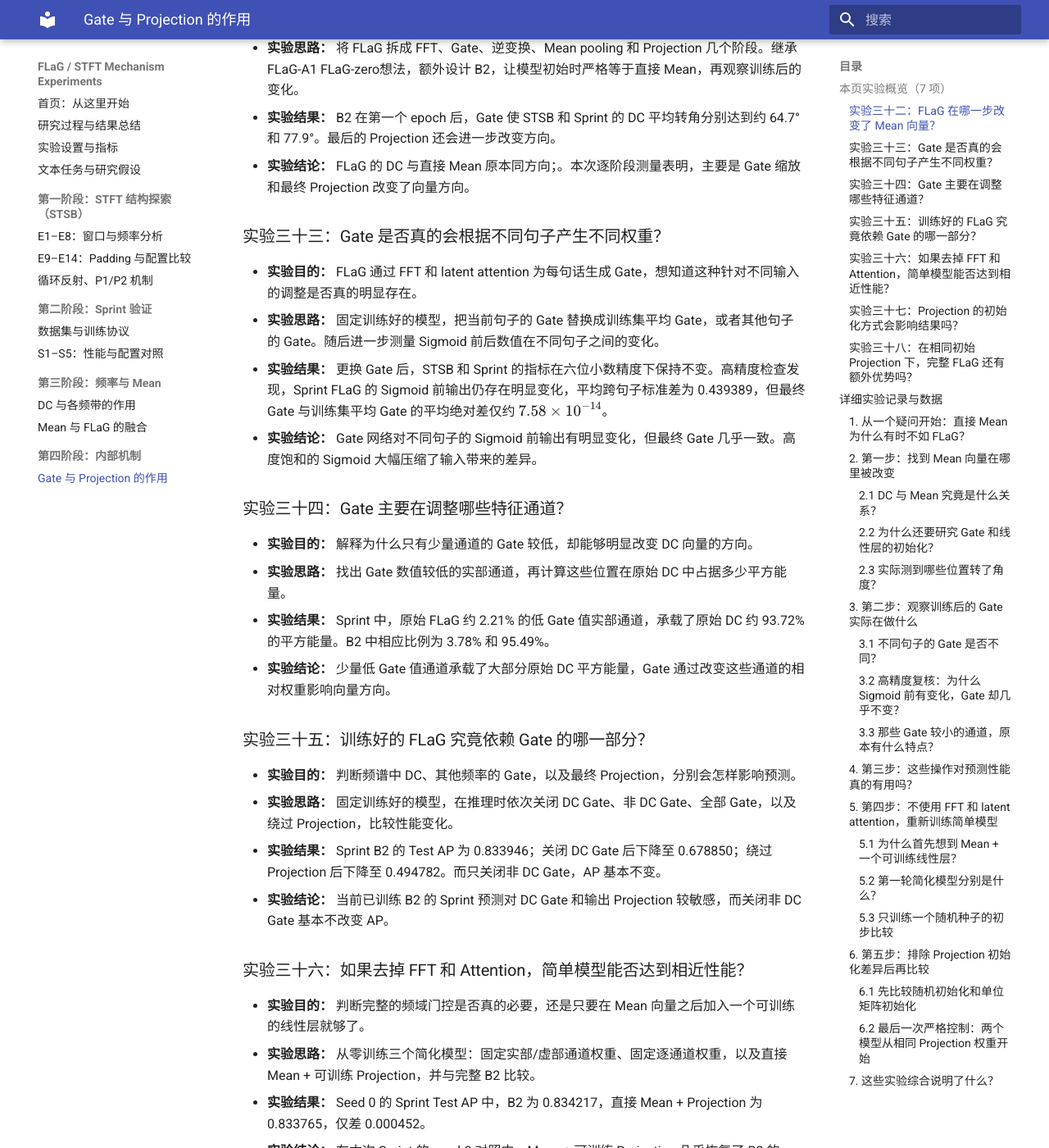
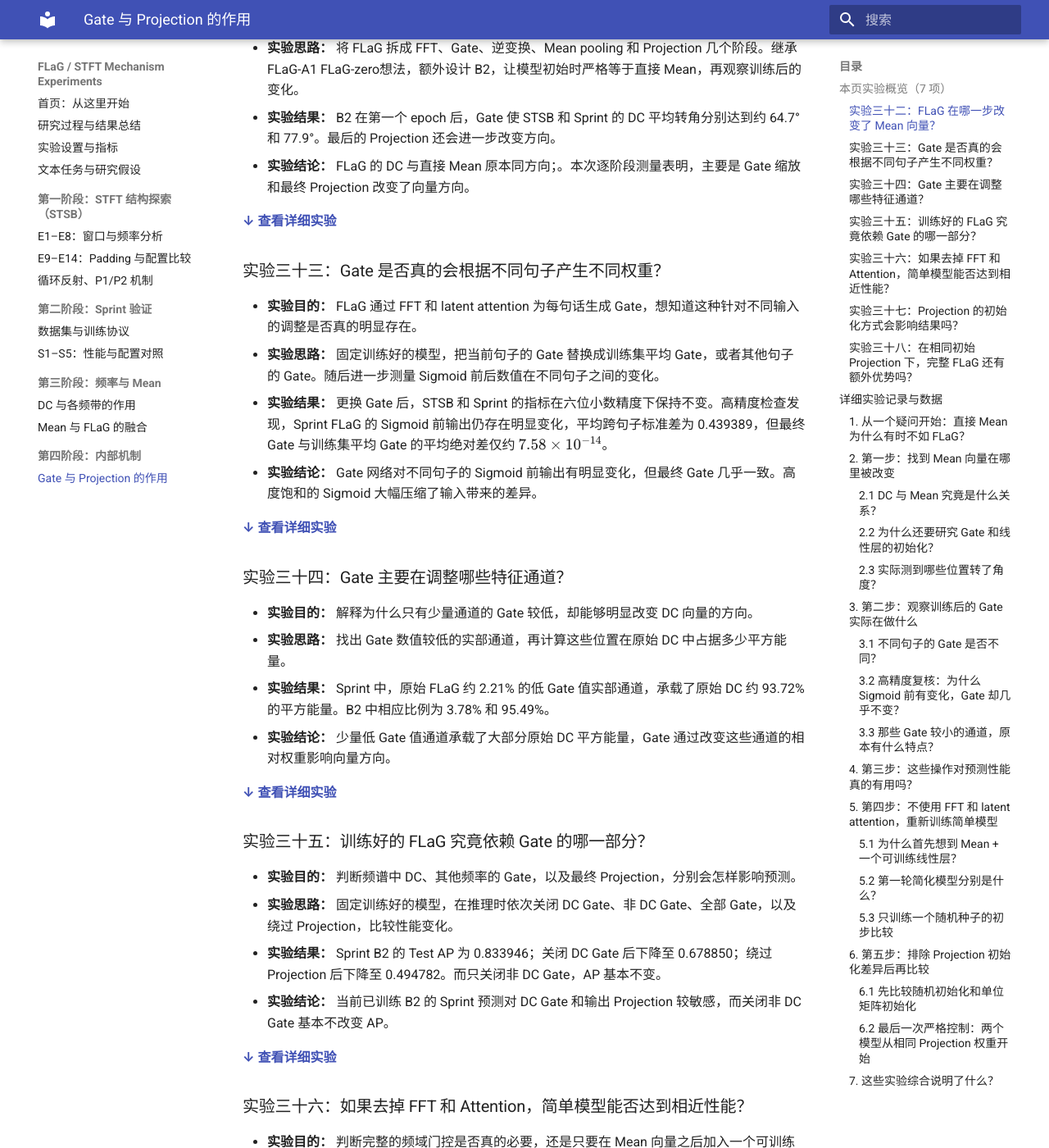
Before and after one commit to lumoswwr/FLaG-STFT-Notes, an MkDocs documentation site: the page built from docs/flag-gate-projection.md, in a window 1280 px wide and 1400 px high, scrolled down 373 px. Shown: the whole window at 82% size. Built offline with MkDocs 1.6.1 and Material for MkDocs 9.7.7, drawn with Linux system fonts in a browser that asks for light colours; some of the changed text lies outside the part shown.

Commit message:
Add bidirectional experiment summary-detail navigation links without modifying report content

```diff
--- a/docs/flag-gate-projection.md
+++ b/docs/flag-gate-projection.md
@@ -3,6 +3,9 @@
 ## 本页实验概览（7 项）
 
 最后回到 FLaG 本身：Gate 是否针对每句话变化？它在调整哪些通道？若去掉 FFT 和 Attention，只训练 Mean 后面的线性层，会得到什么结果？
+
+<a id="exp-32-summary"></a>
+
 
 ### 实验三十二：FLaG 在哪一步改变了 Mean 向量？
 
@@ -11,12 +14,24 @@
 - **实验结果：** B2 在第一个 epoch 后，Gate 使 STSB 和 Sprint 的 DC 平均转角分别达到约 64.7° 和 77.9°。最后的 Projection 还会进一步改变方向。
 - **实验结论：** FLaG 的 DC 与直接 Mean 原本同方向；。本次逐阶段测量表明，主要是 Gate 缩放和最终 Projection 改变了向量方向。
 
+**[↓ 查看详细实验](#exp-32-detail)**
+
+
+<a id="exp-33-summary"></a>
+
+
 ### 实验三十三：Gate 是否真的会根据不同句子产生不同权重？
 
 - **实验目的：** FLaG 通过 FFT 和 latent attention 为每句话生成 Gate，想知道这种针对不同输入的调整是否真的明显存在。
 - **实验思路：** 固定训练好的模型，把当前句子的 Gate 替换成训练集平均 Gate，或者其他句子的 Gate。随后进一步测量 Sigmoid 前后数值在不同句子之间的变化。
 - **实验结果：** 更换 Gate 后，STSB 和 Sprint 的指标在六位小数精度下保持不变。高精度检查发现，Sprint FLaG 的 Sigmoid 前输出仍存在明显变化，平均跨句子标准差为 0.439389，但最终 Gate 与训练集平均 Gate 的平均绝对差仅约 \(7.58\times10^{-14}\)。
 - **实验结论：** Gate 网络对不同句子的 Sigmoid 前输出有明显变化，但最终 Gate 几乎一致。高度饱和的 Sigmoid 大幅压缩了输入带来的差异。
+
+**[↓ 查看详细实验](#exp-33-detail)**
+
+
+<a id="exp-34-summary"></a>
+
 
 ### 实验三十四：Gate 主要在调整哪些特征通道？
 
@@ -25,12 +40,24 @@
 - **实验结果：** Sprint 中，原始 FLaG 约 2.21% 的低 Gate 值实部通道，承载了原始 DC 约 93.72% 的平方能量。B2 中相应比例为 3.78% 和 95.49%。
 - **实验结论：** 少量低 Gate 值通道承载了大部分原始 DC 平方能量，Gate 通过改变这些通道的相对权重影响向量方向。
 
+**[↓ 查看详细实验](#exp-34-detail)**
+
+
+<a id="exp-35-summary"></a>
+
+
 ### 实验三十五：训练好的 FLaG 究竟依赖 Gate 的哪一部分？
 
 - **实验目的：** 判断频谱中 DC、其他频率的 Gate，以及最终 Projection，分别会怎样影响预测。
 - **实验思路：** 固定训练好的模型，在推理时依次关闭 DC Gate、非 DC Gate、全部 Gate，以及绕过 Projection，比较性能变化。
 - **实验结果：** Sprint B2 的 Test AP 为 0.833946；关闭 DC Gate 后下降至 0.678850；绕过 Projection 后下降至 0.494782。而只关闭非 DC Gate，AP 基本不变。
 - **实验结论：** 当前已训练 B2 的 Sprint 预测对 DC Gate 和输出 Projection 较敏感，而关闭非 DC Gate 基本不改变 AP。
+
+**[↓ 查看详细实验](#exp-35-detail)**
+
+
+<a id="exp-36-summary"></a>
+
 
 ### 实验三十六：如果去掉 FFT 和 Attention，简单模型能否达到相近性能？
 
@@ -39,12 +66,24 @@
 - **实验结果：** Seed 0 的 Sprint Test AP 中，B2 为 0.834217，直接 Mean + Projection 为 0.833765，仅差 0.000452。
 - **实验结论：** 在本次 Sprint 的 seed-0 对照中，Mean + 可训练 Projection 几乎恢复了 B2 的 AP，说明复杂的 FFT/Attention/Gate 不是达到这一结果所必需的训练结构。
 
+**[↓ 查看详细实验](#exp-36-detail)**
+
+
+<a id="exp-37-summary"></a>
+
+
 ### 实验三十七：Projection 的初始化方式会影响结果吗？
 
 - **实验目的：** 进一步理解为什么简单的 Mean + Projection 表现不差，并排除不同初始化方式造成的比较偏差。
 - **实验思路：** 对比随机初始化和单位矩阵初始化的 Mean + Projection，并与 FLaG、B2 一起进行三个seed的训练。统一使用验证集 AP 选择模型。
 - **实验结果：** 随机初始化 Mean + Projection 的平均 Sprint Test AP 为 0.840923，单位矩阵初始化为 0.818806。前者在三个seed中都更高。
 - **实验结论：** 随机初始化的 Mean + Projection 比单位矩阵初始化高 0.022117 AP，表明输出线性层的初始化会显著影响本次训练结果。
+
+**[↓ 查看详细实验](#exp-37-detail)**
+
+
+<a id="exp-38-summary"></a>
+
 
 ### 实验三十八：在相同初始 Projection 下，完整 FLaG 还有额外优势吗？
 
@@ -54,6 +93,9 @@
 - **实验结论：** 在严格统一初始 Projection 后，Mean + 可训练线性层的 Sprint Test AP 为 0.841386，高于完整 FLaG 的 0.830539，三个seed结果方向一致:完整频域门控没有在这次对照中带来额外测试集收益。
 
 ---
+
+**[↓ 查看详细实验](#exp-38-detail)**
+
 
 ## 详细实验记录与数据
 
@@ -91,6 +133,9 @@
 
 这使我们意识到，应该把 FLaG 的复杂路径拆开看：即使最后做 Mean，**Gate 和最后的线性层仍然会改变向量**。
 
+
+
+<a id="exp-32-detail"></a>
 
 
 ### 2. 第一步：找到 Mean 向量在哪里被改变
@@ -145,7 +190,13 @@
 
 **接下来的问题**：Gate 为什么这样缩放？它真的根据每句话改变吗？
 
+**[↑ 返回实验总结](#exp-32-summary)**
+
+
 ### 3. 第二步：观察训练后的 Gate 实际在做什么
+
+<a id="exp-33-detail"></a>
+
 
 #### 3.1 不同句子的 Gate 是否不同？
 
@@ -209,6 +260,12 @@
 
 **本次更新后的结论：** Gate 网络在 Sigmoid 前对不同输入仍然有响应；高度饱和的 Sigmoid 与最后 Gate 几乎不变的现象一致，说明输入引起的变化在最终缩放系数上被强烈压缩。结合前一节的 Gate 互换实验，**当前训练好的模型在推理时几乎不依赖明显的逐句 Gate 差异**。但这并不能证明 latent attention 在训练阶段没有作用。
 
+**[↑ 返回实验总结](#exp-33-summary)**
+
+
+<a id="exp-34-detail"></a>
+
+
 #### 3.3 那些 Gate 较小的通道，原本有什么特点？
 
 这里需要把“通道”说清楚。
@@ -251,6 +308,12 @@
 
 但不能仅凭这些统计认定高能通道是“无用信息”或“噪声”；也不能把坐标通道能量集中直接等同于某个已识别的语义主成分。
 
+**[↑ 返回实验总结](#exp-34-summary)**
+
+
+<a id="exp-35-detail"></a>
+
+
 ### 4. 第三步：这些操作对预测性能真的有用吗？
 
 前面说明了 Gate 怎么改变向量。接着我们想知道：**如果临时关闭某部分 Gate，训练好的 FLaG 还能正常预测吗？**
@@ -277,6 +340,12 @@
 
 因此，真正有必要做的是：**从一开始就训练一个不含复杂频域模块的简单模型**，而不是继续在现有 checkpoint 中删除组件。
 
+
+
+**[↑ 返回实验总结](#exp-35-summary)**
+
+
+<a id="exp-36-detail"></a>
 
 
 ### 5. 第四步：不使用 FFT 和 latent attention，重新训练简单模型
@@ -339,7 +408,13 @@
 
 但是单个种子不足以给出稳定结论，于是我们把对照扩大到三个种子。
 
+**[↑ 返回实验总结](#exp-36-summary)**
+
+
 ### 6. 第五步：排除 Projection 初始化差异后再比较
+
+<a id="exp-37-detail"></a>
+
 
 #### 6.1 先比较随机初始化和单位矩阵初始化
 
@@ -363,6 +438,12 @@
 而随机初始化的 Mean + Projection 平均比原始 FLaG 高 $0.011110$ AP，三个种子都高。
 
 不过，相同 seed 在两个不同结构中，并不保证一开始的 Projection 矩阵逐元素相同：初始化 Gate、latent attention 等其他参数会消耗随机数。因此我们又增加最后一个对照。
+
+**[↑ 返回实验总结](#exp-37-summary)**
+
+
+<a id="exp-38-detail"></a>
+
 
 #### 6.2 最后一次严格控制：两个模型从相同 Projection 权重开始
 
@@ -399,6 +480,9 @@
     我们只把**初始输出线性层**的矩阵和偏置设为一致，并不是让两个网络所有参数都一致：FLaG 额外包含 FFT 后的 latent attention 和 Gate，Mean + Projection 没有这些模块。实验目的正是让两者在这个关键的共同部件上公平起跑。
 
 
+**[↑ 返回实验总结](#exp-38-summary)**
+
+
 ### 7. 这些实验综合说明了什么？
 
 把上面五步连起来看：
```
